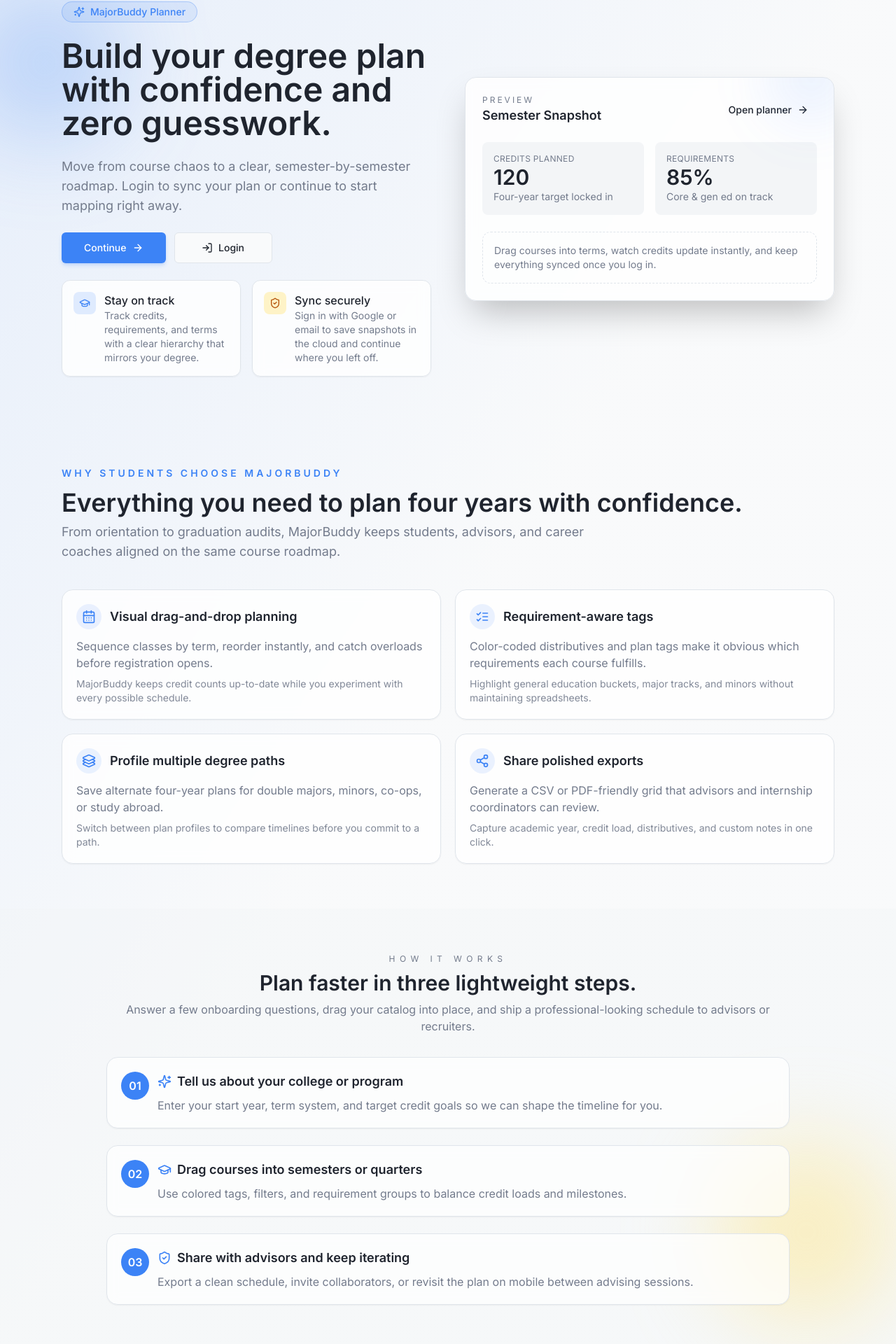
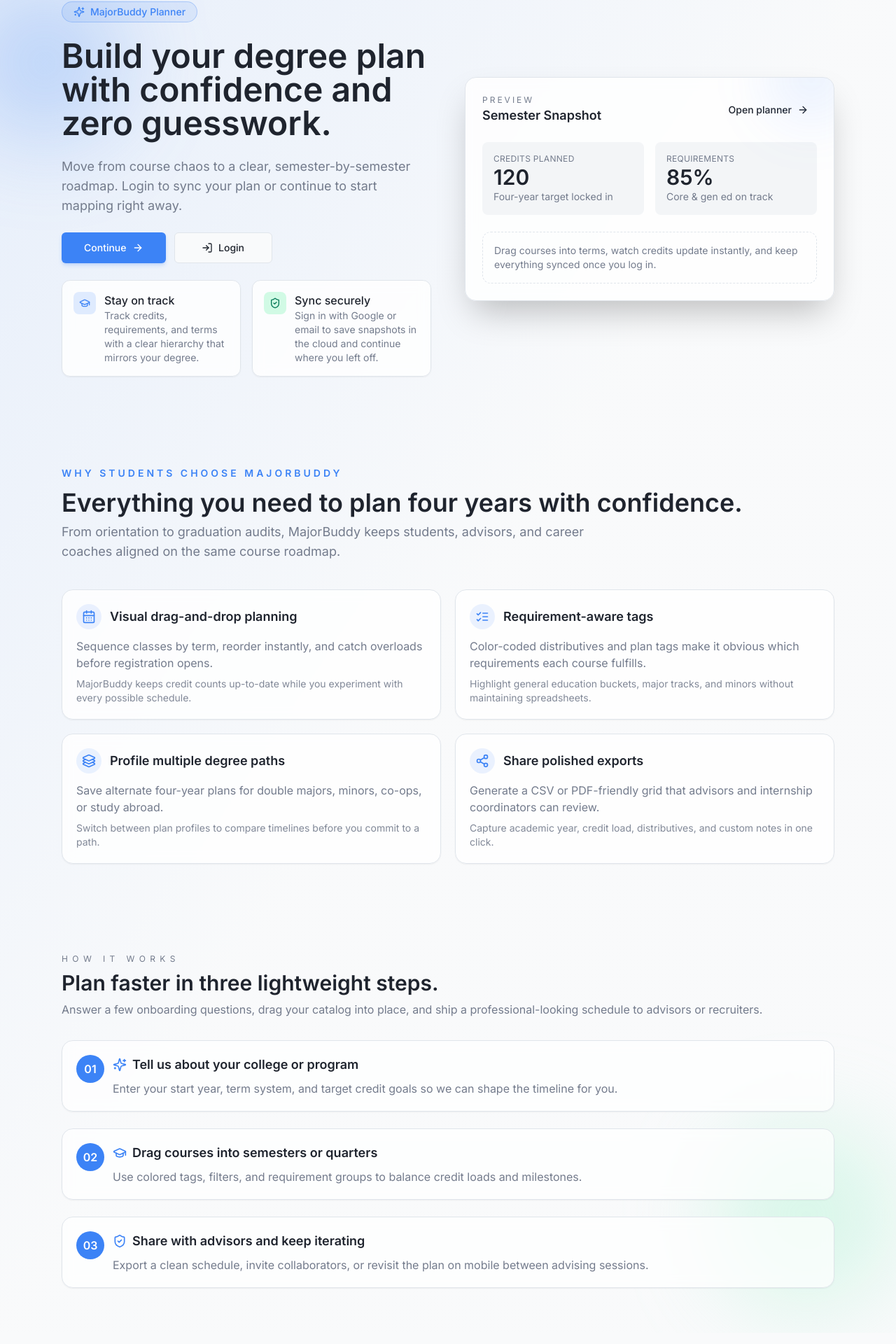
Before and after one commit to benitolinito/MajorBuddy, a React (Vite) app: page / in a window 1280 px wide. Shown: the part 62-1982 px from the top of the page at 70% size. Built offline with nearby package versions, Linux system fonts and the light colour scheme; the HTML template or start-up script is replaced by a standard one.

Commit message:
changed landing page colors

```diff
--- a/src/pages/Landing.tsx
+++ b/src/pages/Landing.tsx
@@ -83,9 +83,9 @@
 );
 
 const MarketingWorkflow = () => (
-  <section className="bg-muted/30 py-16" id="workflow">
-    <div className="mx-auto flex max-w-5xl flex-col gap-8 px-6">
-      <header className="space-y-2 text-center">
+  <section className="py-16" id="workflow">
+    <div className="mx-auto flex w-full max-w-6xl flex-col gap-8 px-6">
+      <header className="space-y-2 text-left">
         <p className="text-xs uppercase tracking-[0.4rem] text-muted-foreground">How it works</p>
         <h2 className="text-3xl font-semibold text-foreground">Plan faster in three lightweight steps.</h2>
         <p className="text-base text-muted-foreground">
@@ -184,7 +184,7 @@
       <main className="relative min-h-screen overflow-hidden bg-gradient-to-br from-primary/10 via-background to-background text-foreground">
         <div className="pointer-events-none absolute inset-0">
           <div className="absolute -left-12 top-10 h-56 w-56 rounded-full bg-primary/25 blur-3xl" />
-          <div className="absolute right-0 bottom-10 h-64 w-64 rounded-full bg-amber-200/50 blur-3xl" />
+          <div className="absolute right-0 bottom-10 h-64 w-64 rounded-full bg-emerald-200/40 blur-3xl" />
         </div>
 
         <div className="relative mx-auto flex max-w-6xl flex-col gap-12 px-6 py-10 lg:flex-row lg:items-center lg:py-16">
@@ -228,7 +228,7 @@
               </div>
               <div className="rounded-xl border border-border bg-card/80 p-4 shadow-sm backdrop-blur">
                 <div className="flex items-start gap-3">
-                  <div className="rounded-lg bg-amber-100 p-2 text-amber-700">
+                  <div className="rounded-lg bg-emerald-100 p-2 text-emerald-700">
                     <ShieldCheck className="h-4 w-4" />
                   </div>
                   <div>
```
